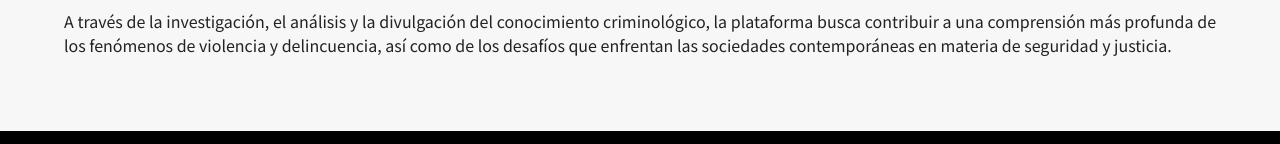
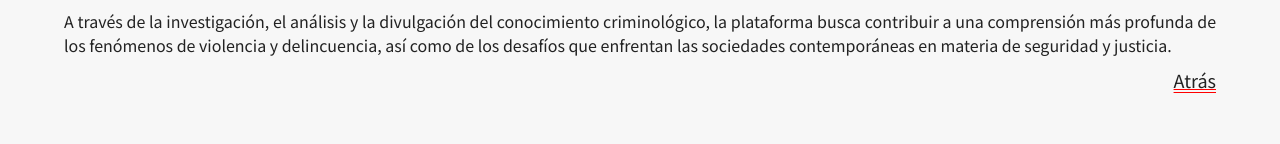
Before and after one commit to PerlaBMC/Observatorio-criminal-, a Next.js app: page /about-us in a window 1280 px wide. Shown: the part 1751-1895 px from the top of the page. Built offline with nearby package versions, Linux system fonts and the light colour scheme; grey boxes are pictures that could not be loaded.

Commit message:
boton atrás

```diff
--- a/app/components/AcercaDeNostros/AboutUs.jsx
+++ b/app/components/AcercaDeNostros/AboutUs.jsx
@@ -59,16 +59,17 @@ const AboutUs = () => {
 				</div>
 				<h2>Divulgación del conocimiento criminológico</h2>
 				<p>
-					Uno de nuestros principales objetivos consiste en acercar el conocimiento criminológico a un público amplio.
-					Para lograrlo, la plataforma presenta información compleja mediante un
-					lenguaje claro y accesible, sin perder el rigor analítico que
-					caracteriza al estudio de la criminología.
+					Uno de nuestros principales objetivos consiste en acercar el
+					conocimiento criminológico a un público amplio. Para lograrlo, la
+					plataforma presenta información compleja mediante un lenguaje claro y
+					accesible, sin perder el rigor analítico que caracteriza al estudio de
+					la criminología.
 				</p>
 				<p>
-					De esta manera, la divulgación del conocimiento nos permite ampliar la comprensión social
-					sobre los fenómenos delictivos y fomenta una discusión pública más
-					informada sobre los problemas relacionados con la violencia, la
-					delincuencia y las políticas de seguridad.
+					De esta manera, la divulgación del conocimiento nos permite ampliar la
+					comprensión social sobre los fenómenos delictivos y fomenta una
+					discusión pública más informada sobre los problemas relacionados con
+					la violencia, la delincuencia y las políticas de seguridad.
 				</p>
 				<h2>Principales temas de análisis</h2>
 				<p>
@@ -105,6 +106,9 @@ const AboutUs = () => {
 					así como de los desafíos que enfrentan las sociedades contemporáneas
 					en materia de seguridad y justicia.
 				</p>
+				<div className={styles.botonAtras}>
+					<a href="/">Atrás</a>
+				</div>
 			</div>
 		</>
 	);
--- a/app/components/AcercaDeNostros/PoliticaDePrivacidad.jsx
+++ b/app/components/AcercaDeNostros/PoliticaDePrivacidad.jsx
@@ -105,6 +105,9 @@ const PoliticaDePrivacidad = () => {
 					manejo de información en este sitio web, puedes comunicarte a través
 					de los medios de contacto disponibles en la plataforma.
 				</p>
+				<div className={styles.botonAtras}>
+					<a href="/">Atrás</a>
+				</div>
 			</div>
 		</>
 	);
--- a/app/components/AcercaDeNostros/TerminosCondiciones.jsx
+++ b/app/components/AcercaDeNostros/TerminosCondiciones.jsx
@@ -108,6 +108,9 @@ const TerminosCondiciones = () => {
 					periódicamente para reflejar cambios en el funcionamiento del sitio o
 					en la legislación aplicable.
 				</p>
+				<div className={styles.botonAtras}>
+					<a href="/">Atrás</a>
+				</div>
 			</div>
 		</>
 	);
--- a/app/components/AcercaDeNostros/aboutUs.module.css
+++ b/app/components/AcercaDeNostros/aboutUs.module.css
@@ -22,6 +22,14 @@
     margin: 5%;
 }
 
+.botonAtras {
+    width: 100%;
+    display: flex;
+    justify-content: end;
+    text-decoration: underline double red;
+    font-size: large;
+}
+
 @media (width <=749px) {
 .aboutUs h2{
     font-size: larger;
```
Lines whose indentation alone changed are shown as unchanged.
